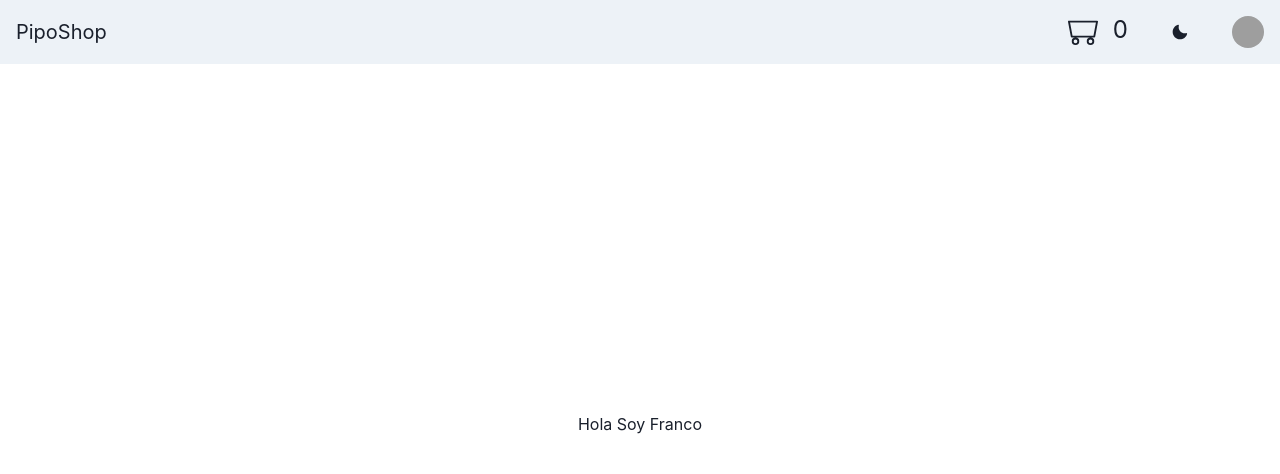
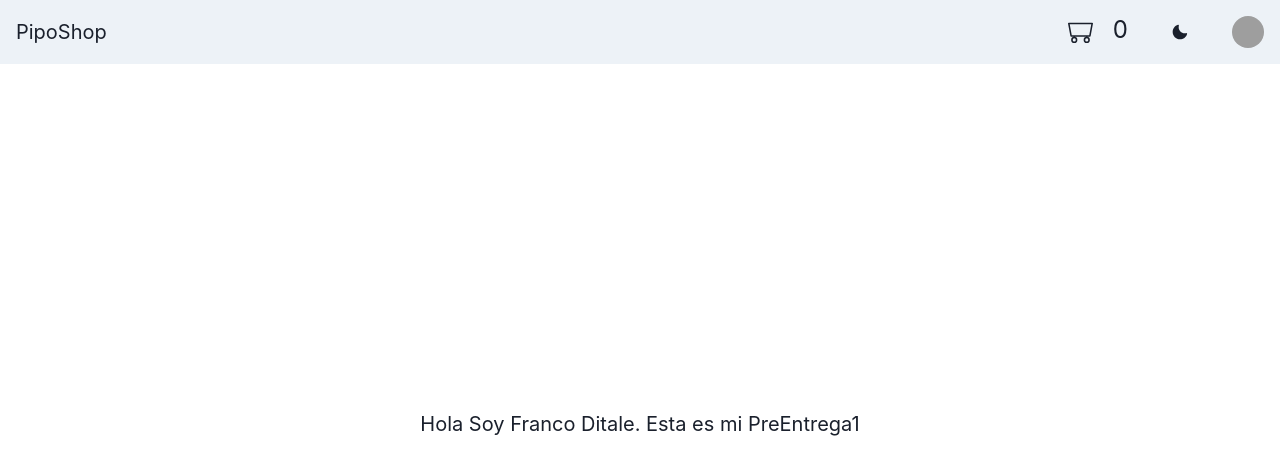
Before and after one commit to franco-ditale/React-JS-Coder, a React (Vite) app: page / in a window 1280 px wide. Shown: the top 474 px of the page. Built offline with nearby package versions, Linux system fonts and the light colour scheme; grey boxes are pictures that could not be loaded.

Commit message:
PreEntrega1+Ditale

```diff
--- a/src/App.jsx
+++ b/src/App.jsx
@@ -1,42 +1,13 @@
-import { useState } from "react";
 import { Button, ChakraProvider, Text, Flex } from "@chakra-ui/react";
 import Navbar from "./components/Navbar/Navbar";
 import ItemListContainer from "./components/ItemListContainer/ItemListContainer";
-//Estados: un valor que le podemos brindar a mi componente
-//Hooks: funciones ya definidas por React que nos permiten realizar ciertas acciones en nuestros componentes. Por ejemplo crear un estado.
-//useState: Hook que nos permite crear un estado en un componente funcional
 
 function App() {
-  //count: es el valor de mi estado
-  //setCount: es la función que me permite actualizar el valor de mi estado
-  const restar = () =>{
-    if(count == 0){
-      return
-    }
-    setCount (count - 1);
-  };
-
-  const sumar = () =>{
-    setCount (count + 1);
-  };
-
-  const [count, setCount] = useState(0);
 
   return (
     <ChakraProvider>
       <Navbar/>
-     {/*  <Flex>
-        <Button onClick={restar} >-</Button>
-        <Text>
-          {count}
-        </Text>
-        <Button onClick={sumar}>+</Button>
-      </Flex>
-
-      <Flex>
-       <ItemListContainer label="Mi nombre es franco"/>
-      </Flex> */}
-      <ItemListContainer greeting={"Hola Soy Franco"}/>
+      <ItemListContainer greeting={"Hola Soy Franco Ditale. Esta es mi PreEntrega1"}/>
     </ChakraProvider>
   );
 }
--- a/src/components/CartWidget/CartWidget.jsx
+++ b/src/components/CartWidget/CartWidget.jsx
@@ -9,7 +9,7 @@ const CartWidget = () => {
       justifyContent={"space-between"}
       width={"60px"}
     >
-      <BsMinecart size={30} />
+      <BsMinecart size={25} />
       <Text fontSize={"1.5rem"}>0</Text>
     </Flex>
   );
--- a/src/components/ItemListContainer/ItemListContainer.jsx
+++ b/src/components/ItemListContainer/ItemListContainer.jsx
@@ -8,6 +8,7 @@ const ItemListContainer = ({ greeting }) => {
       display={"flex"}
       alignItems={"center"}
       justifyContent={"center"}
+      fontSize={"20px"}
     >
       {greeting}
     </Box>
--- a/src/components/Navbar/Navbar.jsx
+++ b/src/components/Navbar/Navbar.jsx
@@ -2,14 +2,12 @@ import {
     Box,
     Flex,
     Avatar,
-    Text,
     Button,
     Menu,
     MenuButton,
     MenuList,
     MenuItem,
     MenuDivider,
-    useDisclosure,
     useColorModeValue,
     Stack,
     useColorMode,
@@ -25,7 +23,7 @@ import {
       <>
         <Box bg={useColorModeValue("gray.100", "gray.900")} px={4}>
           <Flex h={16} alignItems={"center"} justifyContent={"space-between"}>
-            <Box fontSize={"20px"}>PipoShop </Box>
+            <Box fontSize={"20px"}>PipoShop</Box>
             <Flex alignItems={"center"}>
               <Stack direction={"row"} spacing={7}>
                 <CartWidget/>
```
